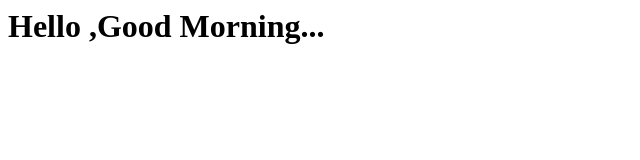
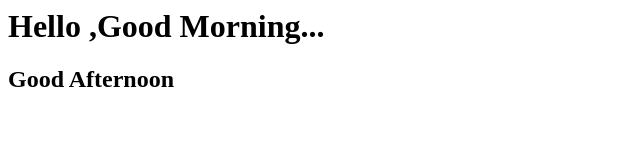
Before and after one commit to Nikita93114/GitRepoPractice4, a plain HTML site: page index.html in a window 1280 px wide. Shown: the whole page, without its empty margins (0-640 px from the left). Drawn offline with Linux system fonts and the light colour scheme.

Commit message:
updated index page

```diff
--- a/index.html
+++ b/index.html
@@ -1 +1,4 @@
 <h1>Hello ,Good Morning...</h1>
+
+
+<h2>Good Afternoon</h2>
```
